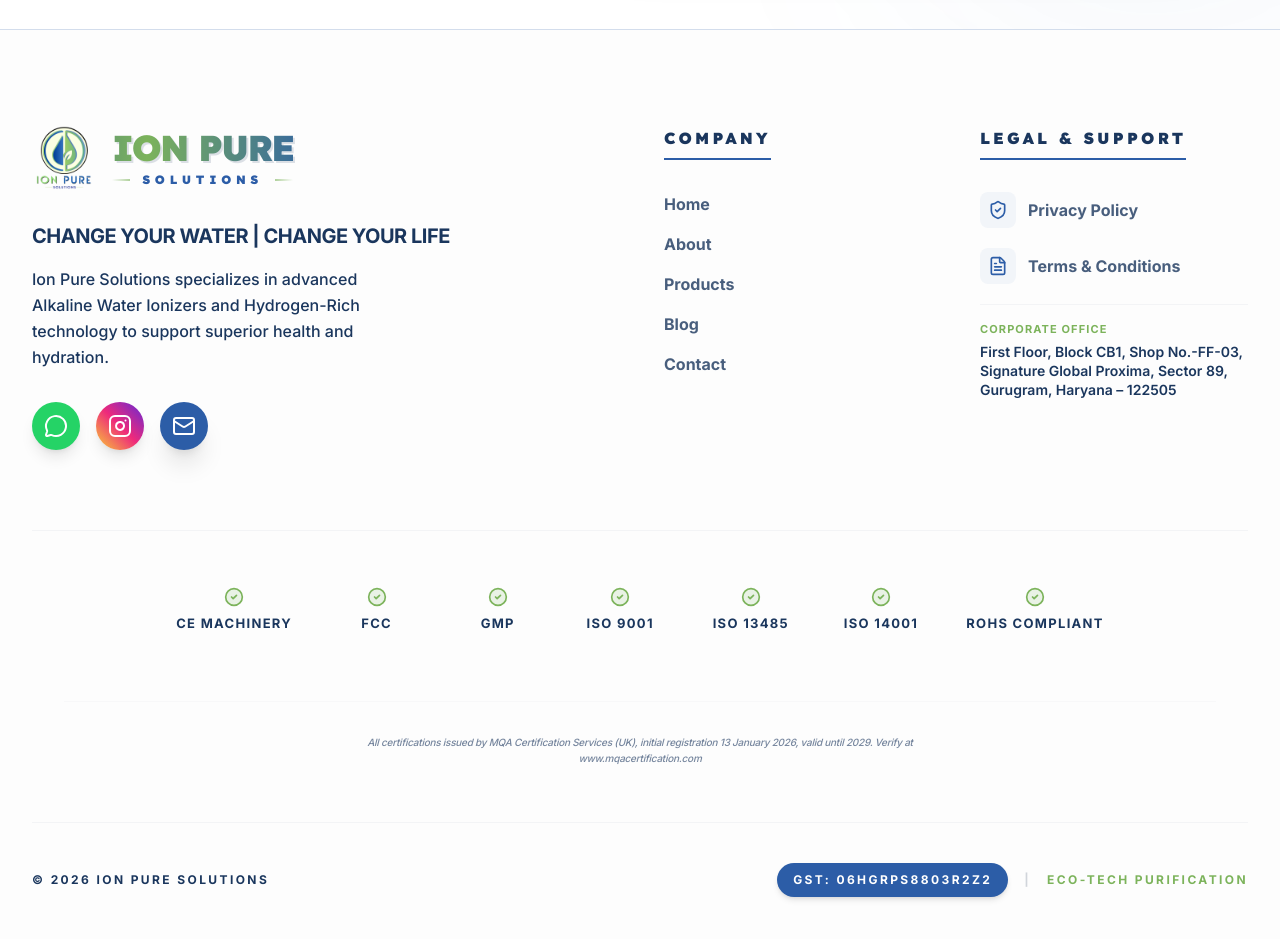
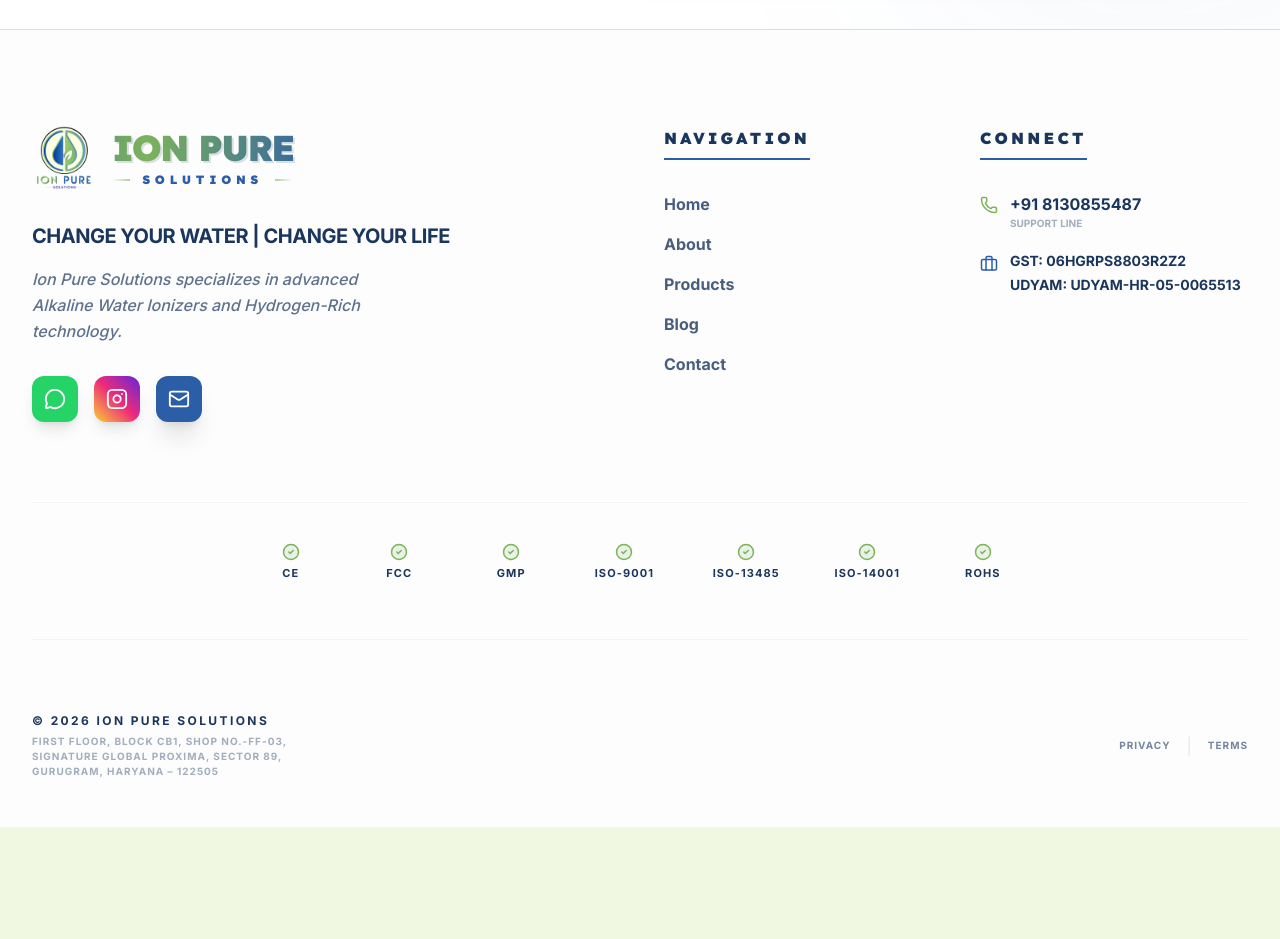
Before and after one commit to Aayush0007/IonPureSolutionsWebsite, a React (Vite) app: page / in a window 1280 px wide. Shown: the part 7740-8679 px from the top of the page. After the commit the page ends 8567 px from the top, so only its background shows below. Built offline with nearby package versions, Linux system fonts and the light colour scheme.

Commit message:
Solve bugs

```diff
--- a/src/App.jsx
+++ b/src/App.jsx
@@ -1,11 +1,11 @@
-import { useState, useEffect } from "react";
+import { useState, useEffect, useRef, useMemo } from "react";
 import { motion, AnimatePresence } from "framer-motion";
 
+// Components
 import SplashScreen from "./components/layout/SplashScreen";
 import Navbar from "./components/layout/Navbar";
 import MobileMenu from "./components/layout/MobileMenu";
 import Footer from "./components/layout/Footer";
-
 import Hero from "./components/sections/Hero";
 import About from "./components/sections/About";
 import WhyChooseUs from "./components/sections/WhyChooseUs";
@@ -14,69 +14,78 @@
 import Testimonials from "./components/sections/Testimonials";
 import BlogPreview from "./components/sections/BlogPreview";
 import Contact from "./components/sections/Contact";
-import ConcentricRipple from "./components/effects/ConcentricRipple"; // 1. Import it
+import ConcentricRipple from "./components/effects/ConcentricRipple";
 import ProductDetail from "./components/views/ProductDetail";
 import BlogDetail from "./components/views/BlogDetail";
 import PrivacyPolicy from "./components/views/PrivacyPolicy";
 import TermsConditions from "./components/views/TermsConditions";
-
 import ChatBot from "./components/chatbot/ChatBot";
 import WhatsAppButton from "./components/ui/WhatsAppButton";
+import { MessageCircle } from "lucide-react";
 
+// Data
 import { PRODUCTS } from "./data/products";
 import { BLOGS } from "./data/blogs";
 
 function App() {
+  // --- 1. HOOKS AT THE TOP (Strict) ---
   const [view, setView] = useState("home");
   const [isLoading, setIsLoading] = useState(true);
   const [mobileMenuOpen, setMobileMenuOpen] = useState(false);
+  const [isFooterVisible, setIsFooterVisible] = useState(false);
+  const footerRef = useRef(null);
 
+  const currentProduct = useMemo(
+    () => PRODUCTS.find((p) => p.id === view),
+    [view],
+  );
+  const currentBlog = useMemo(() => BLOGS.find((b) => b.id === view), [view]);
+
+  // Loading Timer
   useEffect(() => {
     const timer = setTimeout(() => setIsLoading(false), 1200);
     return () => clearTimeout(timer);
   }, []);
 
+  // View scroll reset
   useEffect(() => {
     window.scrollTo({ top: 0, behavior: "instant" });
   }, [view]);
 
-  // Add this inside your App component in App.jsx
-  // Add/Update this inside your App component in App.jsx
+  // Hash Listener
   useEffect(() => {
     const handleHashChange = () => {
-      const hash = window.location.hash;
-      if (hash && hash.startsWith("#")) {
-        const targetId = hash.substring(1);
-
-        // 1. Check for Legal Pages (NEW)
-        if (targetId === "privacy-policy" || targetId === "terms-conditions") {
-          setView(targetId);
-          return;
-        }
-
-        // 2. Check if it's a valid Product ID
-        const productExists = PRODUCTS.some((p) => p.id === targetId);
-        if (productExists) {
-          setView(targetId);
-          return;
-        }
-
-        // 3. Check if it's a valid Blog ID
-        const blogExists = BLOGS.some((b) => b.id === targetId);
-        if (blogExists) {
-          setView(targetId);
-        }
+      const hash = window.location.hash.replace("#", "");
+      if (!hash) return;
+      if (hash === "privacy-policy" || hash === "terms-conditions") {
+        setView(hash);
+      } else if (
+        PRODUCTS.some((p) => p.id === hash) ||
+        BLOGS.some((b) => b.id === hash)
+      ) {
+        setView(hash);
       }
     };
-
+    window.addEventListener("hashchange", handleHashChange);
     handleHashChange();
-    window.addEventListener("hashchange", handleHashChange);
     return () => window.removeEventListener("hashchange", handleHashChange);
   }, []);
 
-  const currentProduct = PRODUCTS.find((p) => p.id === view);
-  const currentBlog = BLOGS.find((b) => b.id === view);
+  // Footer Observer Logic
+  useEffect(() => {
+    if (isLoading) return;
+    const observer = new IntersectionObserver(
+      ([entry]) => setIsFooterVisible(entry.isIntersecting),
+      { threshold: 0.1 },
+    );
+    if (footerRef.current) observer.observe(footerRef.current);
+    return () => observer.disconnect();
+  }, [isLoading]);
 
+  // --- 2. EARLY RETURN ---
+  if (isLoading) return <SplashScreen />;
+
+  // --- 3. LOGIC ---
   const scrollTo = (sectionId) => {
     setMobileMenuOpen(false);
     if (view !== "home") {
@@ -93,13 +102,11 @@
     }
   };
 
-  if (isLoading) return <SplashScreen />;
+  return (
+    <div className="relative min-h-screen w-full bg-[#FDFDFD] overflow-x-hidden">
+      <ConcentricRipple />
 
-  return (
-    <div className="relative min-h-screen w-full bg-[#FDFDFD]">
-      <ConcentricRipple />
-      {/* 2. UI LAYER */}
-      <div style={{ position: "relative", zIndex: 50 }}>
+      <div className="relative z-[100]">
         <Navbar
           scrollTo={scrollTo}
           toggleMobileMenu={() => setMobileMenuOpen(!mobileMenuOpen)}
@@ -113,65 +120,35 @@
         />
       </div>
 
-      <ChatBot />
-
-      {/* 3. CONTENT LAYER */}
-      <main className="relative" style={{ zIndex: 10 }}>
-        <AnimatePresence mode="wait" initial={false}>
+      <main className="relative z-10">
+        <AnimatePresence mode="wait">
           {view === "privacy-policy" && (
-            <motion.div
-              key="privacy"
-              initial={{ opacity: 0 }}
-              animate={{ opacity: 1 }}
-              exit={{ opacity: 0 }}
-            >
-              <PrivacyPolicy onBack={() => setView("home")} />
-            </motion.div>
+            <PrivacyPolicy key="privacy" onBack={() => setView("home")} />
           )}
-
           {view === "terms-conditions" && (
-            <motion.div
-              key="terms"
-              initial={{ opacity: 0 }}
-              animate={{ opacity: 1 }}
-              exit={{ opacity: 0 }}
-            >
-              <TermsConditions onBack={() => setView("home")} />
-            </motion.div>
+            <TermsConditions key="terms" onBack={() => setView("home")} />
           )}
-
           {currentProduct && view !== "home" && (
-            <motion.div
-              key={`prod-${currentProduct.id}`}
-              initial={{ opacity: 0 }}
-              animate={{ opacity: 1 }}
-              exit={{ opacity: 0 }}
-            >
-              <ProductDetail
-                product={currentProduct}
-                onBack={() => setView("home")}
-              />
-            </motion.div>
+            <ProductDetail
+              key={currentProduct.id}
+              product={currentProduct}
+              onBack={() => setView("home")}
+            />
           )}
-
           {currentBlog && view !== "home" && (
-            <motion.div
-              key={`blog-${currentBlog.id}`}
-              initial={{ opacity: 0 }}
-              animate={{ opacity: 1 }}
-              exit={{ opacity: 0 }}
-            >
-              <BlogDetail blog={currentBlog} onBack={() => setView("home")} />
-            </motion.div>
+            <BlogDetail
+              key={currentBlog.id}
+              blog={currentBlog}
+              onBack={() => setView("home")}
+            />
           )}
 
           {view === "home" && (
             <motion.div
-              key="home-wrapper"
+              key="home"
               initial={{ opacity: 0 }}
               animate={{ opacity: 1 }}
               exit={{ opacity: 0 }}
-              transition={{ duration: 0.4 }}
             >
               <Hero scrollToProducts={() => scrollTo("products")} />
               <About />
@@ -186,12 +163,30 @@
         </AnimatePresence>
       </main>
 
-      {/* 4. FOOTER LAYER */}
-      <div style={{ position: "relative", zIndex: 20 }}>
-        <Footer scrollTo={scrollTo} setView={(v) => setView(v)} />
+      {/* FLOATING ACTION BUTTONS */}
+      {/* LEFT SIDE: WHATSAPP ONLY */}
+      <div
+        className={`fixed bottom-6 left-6 z-[9999] transition-all duration-700 ease-in-out pointer-events-auto ${
+          isFooterVisible
+            ? "opacity-0 translate-y-32 pointer-events-none"
+            : "opacity-100 translate-y-0"
+        }`}
+      >
+        <WhatsAppButton />
       </div>
 
-      <WhatsAppButton />
+      {/* RIGHT SIDE: CHATBOT ONLY */}
+      <div
+        className={`fixed bottom-6 right-6 z-[9999] transition-all duration-700 ease-in-out pointer-events-auto ${
+          isFooterVisible
+            ? "opacity-0 translate-y-32 pointer-events-none"
+            : "opacity-100 translate-y-0"
+        }`}
+      >
+        <ChatBot />
+      </div>
+
+      <Footer ref={footerRef} scrollTo={scrollTo} setView={setView} />
     </div>
   );
 }
--- a/src/components/layout/Footer.jsx
+++ b/src/components/layout/Footer.jsx
@@ -1,22 +1,24 @@
+import { forwardRef } from "react"; // Import forwardRef
 import {
   MessageCircle,
   Mail,
-  Globe,
+  Instagram,
+  Phone,
+  Briefcase,
   CheckCircle2,
-  ShieldCheck,
-  FileText,
-  Instagram,
 } from "lucide-react";
 import { COMPANY } from "../../data/company";
-// ADD THESE TWO IMPORTS BELOW
 import { CERTIFICATIONS, CERTIFICATION_NOTE } from "../../data/certifications";
 import Logo from "../../assets/images/Logo.png";
 
-export default function Footer({ scrollTo, setView }) {
+const Footer = forwardRef(({ scrollTo, setView }, ref) => {
   const currentYear = new Date().getFullYear();
 
   return (
-    <footer className="bg-[#fdfdfd] pt-24 pb-12 border-t border-ionBlue/20 font-body">
+    <footer
+      ref={ref}
+      className="bg-[#fdfdfd] pt-24 pb-32 md:pb-12 border-t border-ionBlue/20 font-body relative z-20"
+    >
       <div className="max-w-7xl mx-auto px-6 lg:px-8">
         <div className="grid md:grid-cols-2 lg:grid-cols-4 gap-12 mb-20">
           {/* 1. Brand Identity */}
@@ -29,7 +31,6 @@
               />
               <div className="inline-flex flex-col items-center font-display">
                 <h3 className="text-4xl font-black uppercase tracking-tighter leading-none whitespace-nowrap flex">
-                  {/* Combined Ion Pure with Animated Gradient */}
                   <span
                     className="animate-gradient-text bg-gradient-to-r from-[#7CB35B] via-[#2C5DA7] to-[#7CB35B] bg-[length:200%_auto] bg-clip-text text-transparent"
                     style={{
@@ -39,10 +40,7 @@
                     Ion Pure
                   </span>
                 </h3>
-
-                {/* Solutions row with framed lines */}
                 <div className="flex items-center w-full mt-2">
-                  {/* Line gradient matches the moving text flow */}
                   <div className="h-[2px] flex-grow bg-gradient-to-r from-transparent to-[#7CB35B]/60"></div>
                   <span className="px-3 text-[12px] font-black tracking-[0.4em] text-[#2C5DA7] uppercase leading-none">
                     Solutions
@@ -56,10 +54,9 @@
               {COMPANY.tagline}
             </p>
 
-            <p className="text-[#1A365D] mb-8 max-w-sm leading-relaxed text-base font-medium">
+            <p className="text-[#1A365D]/70 mb-8 max-w-sm leading-relaxed text-base font-medium italic">
               {COMPANY.fullName} specializes in advanced Alkaline Water Ionizers
-              and Hydrogen-Rich technology to support superior health and
-              hydration.
+              and Hydrogen-Rich technology.
             </p>
 
             {/* Social Icons */}
@@ -68,29 +65,23 @@
                 href={`https://wa.me/${COMPANY.whatsapp.replace(/\D/g, "")}`}
                 target="_blank"
                 rel="noreferrer"
-                className="p-3 bg-[#25D366] text-white rounded-full hover:scale-110 transition-all shadow-lg flex items-center justify-center"
+                className="p-3 bg-[#25D366] text-white rounded-xl hover:scale-110 transition-all shadow-lg"
               >
-                <MessageCircle size={24} />
+                <MessageCircle size={22} />
               </a>
               <a
                 href={`https://instagram.com/${COMPANY.instagram}`}
                 target="_blank"
                 rel="noreferrer"
-                className="p-3 bg-gradient-to-tr from-[#f9ce34] via-[#ee2a7b] to-[#6228d7] text-white rounded-full hover:scale-110 transition-all shadow-lg flex items-center justify-center"
+                className="p-3 bg-gradient-to-tr from-[#f9ce34] via-[#ee2a7b] to-[#6228d7] text-white rounded-xl hover:scale-110 transition-all shadow-lg"
               >
-                <Instagram size={24} />
+                <Instagram size={22} />
               </a>
               <a
-                href={`https://mail.google.com/mail/?view=cm&fs=1&to=${COMPANY.email}`}
-                target="_blank"
-                rel="noreferrer"
-                title="Compose in Gmail"
-                className="p-3 bg-[#2C5DA7] text-white rounded-full hover:bg-[#1A365D] hover:scale-110 transition-all shadow-xl flex items-center justify-center group"
+                href={`mailto:${COMPANY.email}`}
+                className="p-3 bg-[#2C5DA7] text-white rounded-xl hover:bg-[#1A365D] hover:scale-110 transition-all shadow-xl"
               >
-                <Mail
-                  size={24}
-                  className="group-hover:animate-pulse text-white"
-                />
+                <Mail size={22} />
               </a>
             </div>
           </div>
@@ -98,15 +89,13 @@
           {/* 2. Quick Navigation */}
           <div>
             <h4 className="text-[#1A365D] font-display font-black text-base mb-8 uppercase tracking-[0.2em] border-b-2 border-[#2C5DA7] pb-2 w-fit">
-              Company
+              Navigation
             </h4>
             <ul className="space-y-4">
               {["Home", "About", "Products", "Blog", "Contact"].map((item) => (
                 <li key={item}>
                   <button
-                    onClick={() =>
-                      scrollTo(item.toLowerCase().replace(" ", ""))
-                    }
+                    onClick={() => scrollTo(item.toLowerCase())}
                     className="text-[#1A365D]/80 hover:text-[#2C5DA7] font-bold transition-colors text-base"
                   >
                     {item}
@@ -116,128 +105,96 @@
             </ul>
           </div>
 
-          {/* 3. Legal & Support */}
+          {/* 3. Connect & Registration */}
           <div>
             <h4 className="text-[#1A365D] font-display font-black text-base mb-8 uppercase tracking-[0.2em] border-b-2 border-[#2C5DA7] pb-2 w-fit">
-              Legal & Support
+              Connect
             </h4>
             <ul className="space-y-5">
-              <li>
-                <button
-                  type="button"
-                  onClick={() =>
-                    window.open(
-                      `${window.location.origin}/#privacy-policy`,
-                      "_blank",
-                    )
-                  }
-                  className="text-[#1A365D]/80 hover:text-[#2C5DA7] active:scale-95 font-bold transition-all duration-300 text-base flex items-center gap-3 group text-left"
+              <li className="flex items-start gap-3">
+                <Phone size={18} className="text-[#7CB35B] mt-1 shrink-0" />
+                <div className="flex flex-col">
+                  <a
+                    href={`tel:${COMPANY.phone}`}
+                    className="text-[#1A365D] font-bold hover:text-[#2C5DA7]"
                   >
-                  <div className="p-2 bg-ionBlue/5 rounded-lg group-hover:bg-ionBlue/10 transition-colors">
-                    <ShieldCheck
-                      size={20}
-                      className="text-[#2C5DA7] shrink-0"
-                    />
+                    {COMPANY.phone}
+                  </a>
+                  <span className="text-[10px] font-black text-[#1A365D]/40 uppercase">
+                    Support Line
+                  </span>
                 </div>
-                  Privacy Policy
-                </button>
               </li>
-              <li>
-                <button
-                  type="button"
-                  onClick={() =>
-                    window.open(
-                      `${window.location.origin}/#terms-conditions`,
-                      "_blank",
-                    )
-                  }
-                  className="text-[#1A365D]/80 hover:text-[#2C5DA7] active:scale-95 font-bold transition-all duration-300 text-base flex items-center gap-3 group text-left"
-                >
-                  <div className="p-2 bg-ionBlue/5 rounded-lg group-hover:bg-ionBlue/10 transition-colors">
-                    <FileText size={20} className="text-[#2C5DA7] shrink-0" />
+              <li className="flex items-start gap-3 text-sm font-bold">
+                <Briefcase size={18} className="text-[#2C5DA7] mt-1 shrink-0" />
+                <div>
+                  <p className="uppercase">GST: {COMPANY.gst}</p>
+                  <p className="uppercase mt-1">UDYAM: {COMPANY.udyam}</p>
                 </div>
-                  Terms & Conditions
-                </button>
-              </li>
-              <li className="pt-4 border-t border-gray-100">
-                <span className="text-[11px] font-black text-[#7CB35B] uppercase block mb-1 tracking-widest">
-                  Corporate Office
-                </span>
-                <span className="text-sm text-[#1A365D] leading-snug block font-semibold">
-                  {COMPANY.address}
-                </span>
               </li>
             </ul>
           </div>
         </div>
 
-        {/* 4. Professional Trust Ribbon - Mobile Friendly & Dynamic */}
-        <div className="py-10 md:py-14 border-y border-gray-100 mb-10 bg-gray-50/20">
-          <div className="max-w-7xl mx-auto px-6 md:px-8">
-            {/* Responsiveness Update:
-      - grid-cols-2 for small mobile.
-      - sm:grid-cols-3 for tablets.
-      - lg:flex for desktop wrapping.
-      - justify-items-center to keep the grid balanced.
-    */}
-            <div className="grid grid-cols-2 sm:grid-cols-3 lg:flex lg:flex-wrap justify-center items-start gap-x-4 gap-y-10 md:gap-x-12">
+        {/* 4. Trust Ribbon */}
+        <div className="py-10 border-y border-gray-100 mb-10 bg-gray-50/20">
+          <div className="grid grid-cols-2 sm:grid-cols-3 lg:flex lg:flex-wrap justify-center gap-8">
             {CERTIFICATIONS.map((cert) => (
               <div
                 key={cert.code}
-                  className="group flex flex-col items-center text-center gap-2 transition-all duration-300 w-full lg:w-auto"
-                  title={`${cert.name} | Issued by ${cert.issuer}`}
+                className="flex flex-col items-center text-center gap-1 group"
               >
-                  <div className="flex flex-col items-center gap-2">
                 <CheckCircle2
-                      size={20}
-                      className="text-[#7CB35B] shrink-0 transition-transform group-hover:scale-110"
+                  size={18}
+                  className="text-[#7CB35B]"
                   fill="rgba(124, 179, 91, 0.15)"
                 />
-                    <span className="text-[11px] md:text-[13px] font-black text-[#1A365D] uppercase tracking-widest leading-tight max-w-[140px]">
-                      {cert.code === "CE"
-                        ? "CE MACHINERY"
-                        : cert.code === "RoHS"
-                          ? "ROHS COMPLIANT"
-                          : cert.code.replace("-", " ")}
+                <span className="text-[11px] font-black text-[#1A365D] uppercase tracking-widest">
+                  {cert.code}
                 </span>
-                  </div>
-
-                  {/* ID display:
-            Visible on mobile for transparency as requested,
-            Desktop reveals on hover for a cleaner look.
-          */}
-                  <span className="text-[9px] font-bold text-[#2C5DA7] opacity-80 md:opacity-0 md:group-hover:opacity-100 transition-opacity tracking-tighter">
+                <span className="text-[9px] font-bold text-[#2C5DA7] opacity-0 group-hover:opacity-100 transition-opacity">
                   ID: {cert.id}
                 </span>
               </div>
             ))}
           </div>
-
-            {/* Official Verification Note - Centered and Readable */}
-            <div className="mt-12 pt-8 border-t border-gray-100/50">
-              <p className="text-center px-4 text-[10px] font-medium text-[#1A365D]/60 tracking-tight italic leading-relaxed max-w-2xl mx-auto">
-                {CERTIFICATION_NOTE}
-              </p>
-            </div>
-          </div>
         </div>
 
         {/* 5. Bottom Bar */}
-        <div className="flex flex-col md:flex-row justify-between items-center gap-6 text-[12px] font-bold text-[#1A365D] uppercase tracking-[0.2em]">
-          <p>
-            © {COMPANY.establishmentYear} {COMPANY.name}
+        <div className="flex flex-col md:flex-row justify-between items-center gap-6 pt-8">
+          <div className="text-center md:text-left">
+            <p className="text-[12px] font-black text-[#1A365D] uppercase tracking-[0.2em]">
+              © {currentYear} {COMPANY.name}
             </p>
-          <div className="flex items-center gap-4">
-            <span className="px-4 py-2 bg-[#2C5DA7] text-white rounded-full font-black shadow-md uppercase">
-              GST: {COMPANY.gst}
-            </span>
-            <span className="text-gray-300">|</span>
-            <p className="text-[#7CB35B] font-black uppercase">
-              Eco-Tech Purification
+            <p className="text-[10px] text-[#1A365D]/40 font-bold uppercase tracking-widest mt-1 max-w-xs">
+              {COMPANY.address}
             </p>
+          </div>
+
+          {/* UPDATED: LINKS OPEN IN NEW TAB WITH SEPARATE URLS */}
+          <div className="flex items-center gap-4 mb-10 md:mb-0">
+            <a
+              href="/#privacy-policy"
+              target="_blank"
+              rel="noopener noreferrer"
+              className="text-[10px] font-black text-[#1A365D]/60 hover:text-[#2C5DA7] uppercase tracking-widest transition-colors"
+            >
+              Privacy
+            </a>
+            <span className="text-gray-200">|</span>
+            <a
+              href="/#terms-conditions"
+              target="_blank"
+              rel="noopener noreferrer"
+              className="text-[10px] font-black text-[#1A365D]/60 hover:text-[#2C5DA7] uppercase tracking-widest transition-colors"
+            >
+              Terms
+            </a>
           </div>
         </div>
       </div>
     </footer>
   );
-}
+});
+
+export default Footer;
```
Also changed, not shown: src/components/ui/WhatsAppButton.jsx (+10 -9 lines), src/components/views/BlogDetail.jsx (+25 -8 lines), src/components/views/ProductDetail.jsx (+101 -86 lines). Lines whose indentation alone changed are shown as unchanged.
